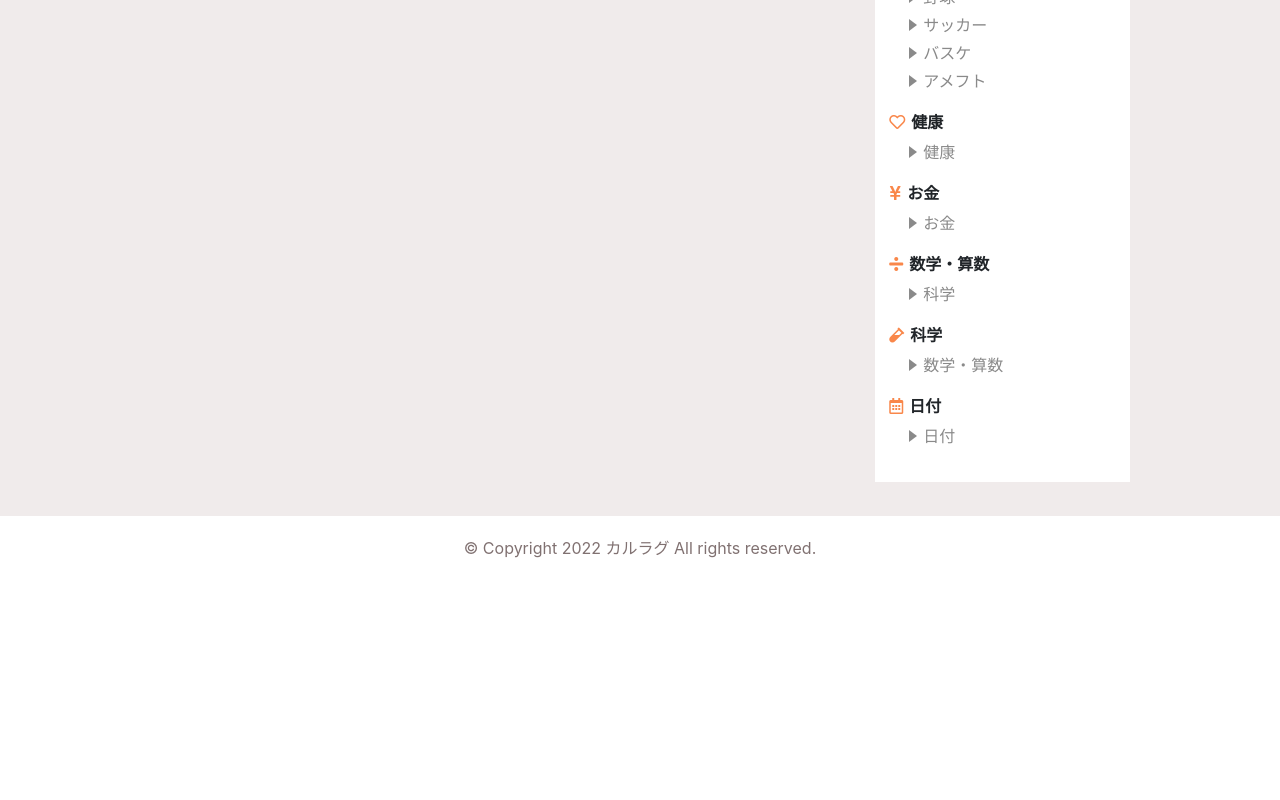
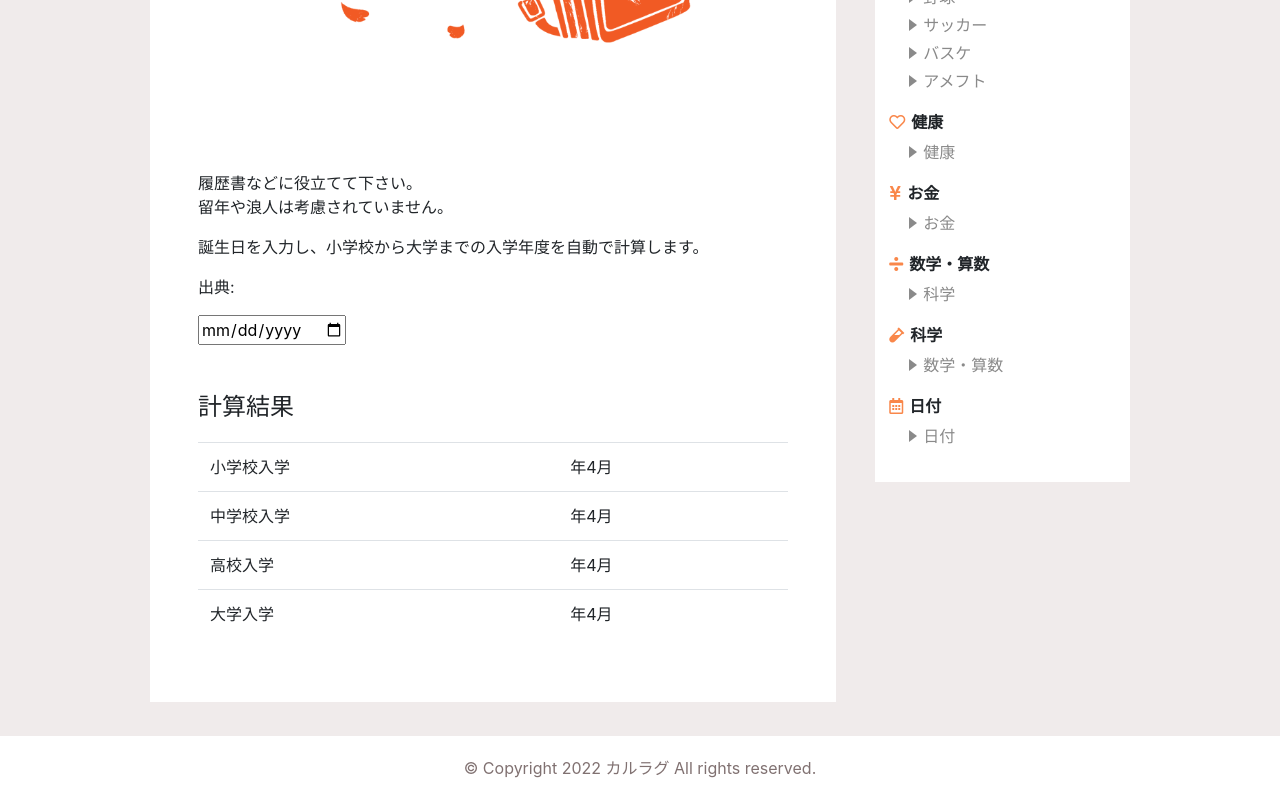
Before and after one commit to rk5155/calragu, a Vue app: page /date/admission in a window 1280 px wide. Shown: the part 707-1507 px from the top of the page. Before the commit the page ends 1287 px from the top, so only its background shows below. Built offline with nearby package versions, Linux system fonts and the light colour scheme; a web font is replaced by a local one.

Commit message:
入学年度コンポーネントを追加

```diff
--- a/src/mixins/articles.js
+++ b/src/mixins/articles.js
@@ -143,6 +143,15 @@ export default {
                     url: "/date/age" ,
                     source: ""
                 },
+                {
+                    title: "【入学年度】誕生日でわかる！入学年度の自動計算",
+                    text: "履歴書などに役立てて下さい。<br>留年や浪人は考慮されていません。",
+                    img: require('@/assets/images/date/img_02.png'),
+                    category: "日付",
+                    color: "img-background--blue",
+                    url: "/date/admission" ,
+                    source: ""
+                },
             ],
         }
     },
--- a/src/router.js
+++ b/src/router.js
@@ -15,6 +15,7 @@ import Points from './views/sports/soccer/Points.vue'
 import Bmi from './views/health/Bmi.vue'
 import ConsumptionTax from './views/money/ConsumptionTax.vue'
 import Age from './views/date/age.vue'
+import Admission from './views/date/Admission.vue'
 
 
 Vue.use(Router)
@@ -97,6 +98,11 @@ export default new Router({
       component: Age,
       meta: { title: '【日付】現年齢、当時年齢の自動計算', desc: '生年月日から年齢を自動で計算します。' }
     },
+    {
+      path: '/date/admission',
+      component: Admission,
+      meta: { title: '【入学年度】誕生日でわかる！入学年度の自動計算', desc: '誕生日を入力し、小学校から大学までの入学年度を自動で計算します。' }
+    },
   ],
   //ページ遷移したときトップに移動かつ、ブラウザの戻るボタンを押したとき、もとの位置に戻る
   scrollBehavior (to, from, savedPosition) {
--- /dev/null
+++ b/src/views/date/Admission.vue
@@ -0,0 +1,73 @@
+<template>
+    <div class="calculation">
+        <ArticleText :title="title" :desc="desc" :article="date"></ArticleText>
+
+        <input type="date" v-model="num1">
+
+        <h2>計算結果</h2>
+        <table class="table table-striped">
+            <tr>
+                <td>小学校入学</td>
+                <td>{{ age[0] }}年4月</td>
+            </tr>
+            <tr>
+                <td>中学校入学</td>
+                <td>{{ age[1] }}年4月</td>
+            </tr>
+            <tr>
+                <td>高校入学</td>
+                <td>{{ age[2] }}年4月</td>
+            </tr>
+            <tr>
+                <td>大学入学</td>
+                <td>{{ age[3] }}年4月</td>
+            </tr>
+        </table>
+    </div>
+</template>
+
+<script>
+import getTitle from '@/getTitle'
+import ArticleText from "@/components/ArticleText.vue"
+import articles from '@/mixins/articles.js'
+
+export default {
+  components: {
+    ArticleText
+  },
+  mixins: [ getTitle, articles ],
+  data () {
+    return {
+      num1: "",
+      formList: [
+            { label: "誕生日", data: 'num1' },
+        ]
+    }
+  },
+  computed: {
+      age: function() {
+          let date = new Date(this.num1);
+          let month = date.getMonth() + 1
+          let primarySchool = date.getFullYear() + 7
+          let juniorHighSchool = date.getFullYear() + 13
+          let highSchool = date.getFullYear() + 16
+          let University = date.getFullYear() + 19
+
+          if (month == 1 || month == 2 || month == 3) {
+              primarySchool -= 1
+              juniorHighSchool -= 1
+              highSchool -= 1
+              University -= 1
+          }
+
+          console.log(date);
+
+          if (isNaN(primarySchool)) {
+              return ""
+          } else {
+              return [primarySchool, juniorHighSchool, highSchool, University]
+          }
+      }
+  }
+}
+</script>
```
Also changed, not shown: src/assets/images/date/img_02.png (added).
